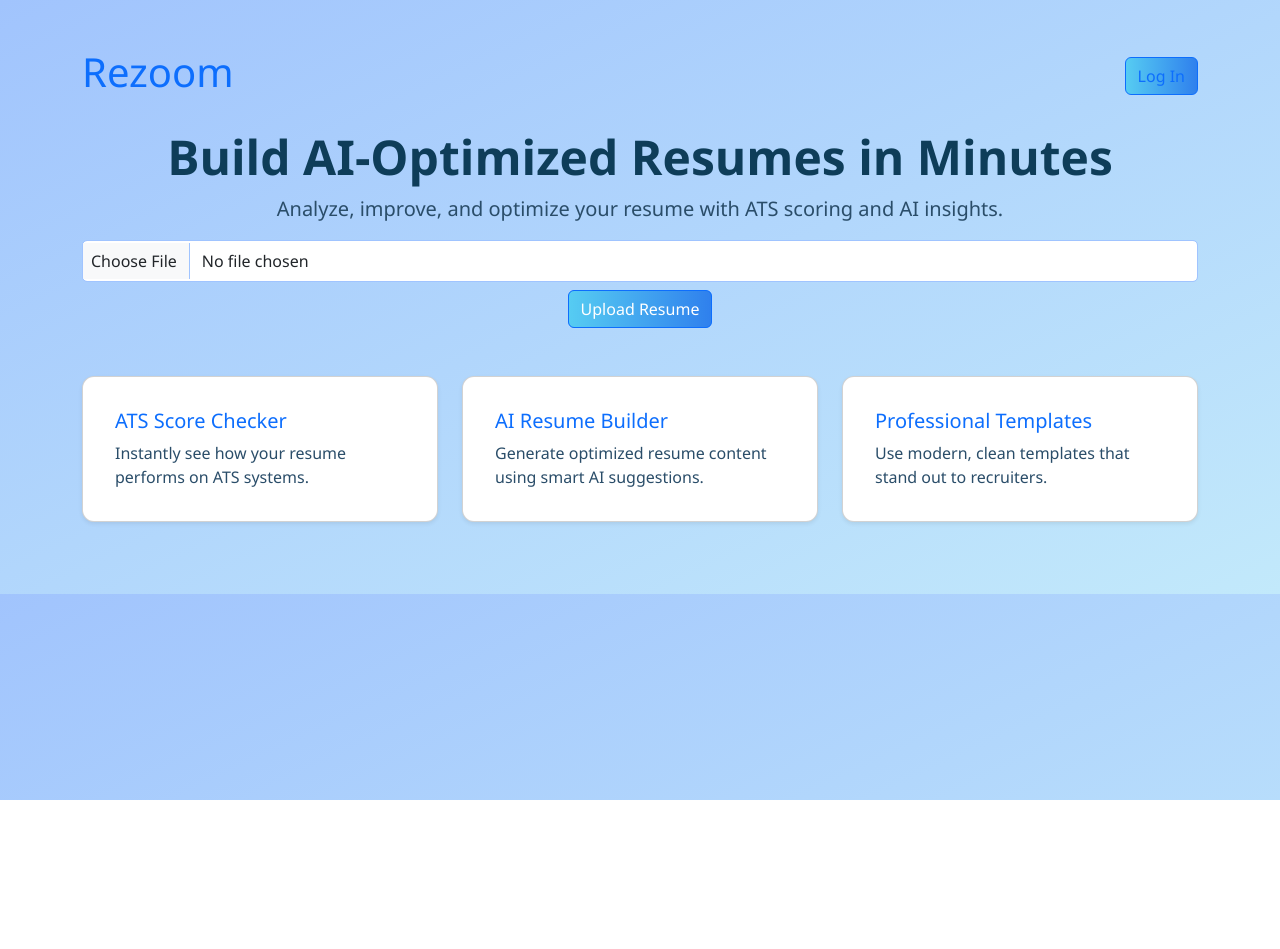
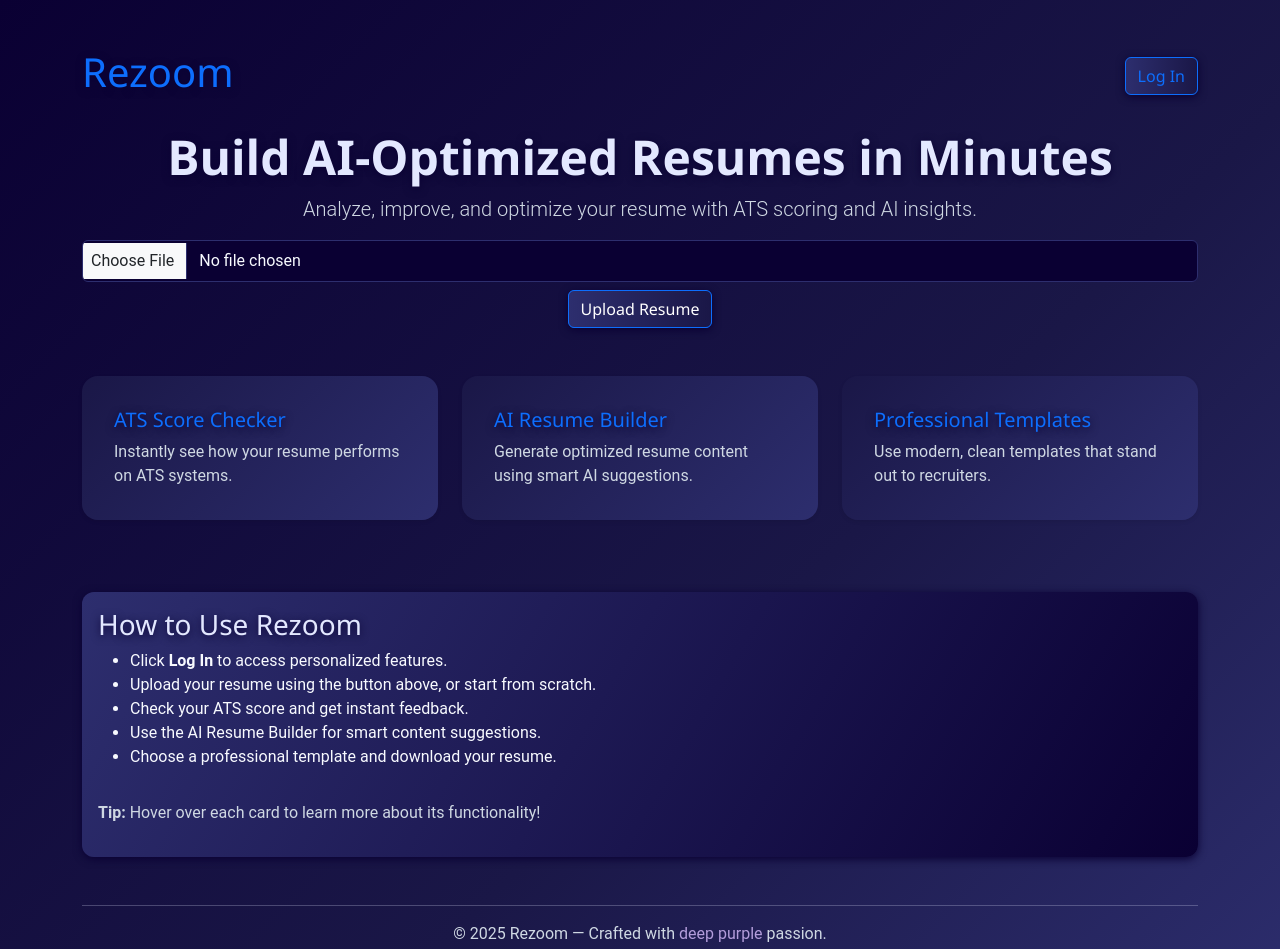
Before and after one commit to jaiii2909/rezoom, a React (Create React App) app: page / in a window 1280 px wide. Shown: the top 949 px of the page. Before the commit the page ends 800 px from the top, so only its background shows below. Built offline with nearby package versions, Linux system fonts and the light colour scheme.

Commit message:
Updated UI elements

```diff
--- a/package.json
+++ b/package.json
@@ -8,9 +8,11 @@
     "@testing-library/react": "^16.3.0",
     "@testing-library/user-event": "^13.5.0",
     "axios": "^1.11.0",
+    "lucide-react": "^0.539.0",
     "react": "^19.1.1",
     "react-circular-progressbar": "^2.2.0",
     "react-dom": "^19.1.1",
+    "react-router-dom": "^7.8.1",
     "react-scripts": "5.0.1",
     "web-vitals": "^2.1.4"
   },
--- a/src/App.js
+++ b/src/App.js
@@ -2,7 +2,6 @@ import React, { useState } from 'react';
 import Modal from './Modal';
 import Card from './Card';
 import Upload from './Upload';
-
 
 function App() {
   const [isModalOpen, setModalOpen] = useState(false);
@@ -23,14 +22,43 @@ function App() {
         <h2 className="display-5 fw-bold">Build AI-Optimized Resumes in Minutes</h2>
         <p className="lead">Analyze, improve, and optimize your resume with ATS scoring and AI insights.</p>
         <Upload />
-
       </div>
 
       <div className="row">
-        <div className="col-md-4"><Card title="ATS Score Checker" description="Instantly see how your resume performs on ATS systems." /></div>
-        <div className="col-md-4"><Card title="AI Resume Builder" description="Generate optimized resume content using smart AI suggestions." /></div>
-        <div className="col-md-4"><Card title="Professional Templates" description="Use modern, clean templates that stand out to recruiters." /></div>
+        <div className="col-md-4">
+          <Card title="ATS Score Checker" description="Instantly see how your resume performs on ATS systems." />
+        </div>
+        <div className="col-md-4">
+          <Card title="AI Resume Builder" description="Generate optimized resume content using smart AI suggestions." />
+        </div>
+        <div className="col-md-4">
+          <Card title="Professional Templates" description="Use modern, clean templates that stand out to recruiters." />
+        </div>
       </div>
+
+      {/* Instructions Section */}
+      <section className="instructions card mt-5">
+        <h3>How to Use Rezoom</h3>
+        <ul>
+          <li>Click <strong>Log In</strong> to access personalized features.</li>
+          <li>Upload your resume using the button above, or start from scratch.</li>
+          <li>Check your ATS score and get instant feedback.</li>
+          <li>Use the AI Resume Builder for smart content suggestions.</li>
+          <li>Choose a professional template and download your resume.</li>
+        </ul>
+        <p className="mt-3">
+          <strong>Tip:</strong> Hover over each card to learn more about its functionality!
+        </p>
+      </section>
+
+      {/* Extra Section: Contact or Footer */}
+      <footer className="footer mt-5 text-center">
+        <hr />
+        <p>
+          &copy; {new Date().getFullYear()} Rezoom &mdash; Crafted with <span style={{color: '#b39ddb'}}>deep purple</span> passion.<br />
+          Need help? <a href="mailto:support@rezoom.ai" style={{color: '#b39ddb'}}>Contact Support</a>
+        </p>
+      </footer>
 
       <Modal isOpen={isModalOpen} onClose={() => setModalOpen(false)} />
     </div>
--- a/src/Upload.js
+++ b/src/Upload.js
@@ -1,5 +1,5 @@
 // Upload.js
-import React, { useState } from 'react';
+import React, { useState, useEffect } from 'react';
 import axios from 'axios';
 
 function Upload() {
@@ -7,8 +7,23 @@ function Upload() {
   const [message, setMessage] = useState('');
   const [parsedText, setParsedText] = useState('');
   const [atsScore, setAtsScore] = useState(null);
-  const [suggestions, setSuggestions] = useState('');
+  const [displayScore, setDisplayScore] = useState(0);
+  const [suggestions, setSuggestions] = useState([]);
   const [loading, setLoading] = useState(false);
+
+  useEffect(() => {
+    if (atsScore !== null) {
+      let start = 0;
+      const interval = setInterval(() => {
+        start += 1;
+        if (start > atsScore) {
+          clearInterval(interval);
+        } else {
+          setDisplayScore(start);
+        }
+      }, 20); // speed
+    }
+  }, [atsScore]);
 
   const handleUpload = async (e) => {
     e.preventDefault();
@@ -18,13 +33,12 @@ function Upload() {
     setMessage('');
     setParsedText('');
     setAtsScore(null);
-    setSuggestions('');
+    setSuggestions([]);
 
     const formData = new FormData();
     formData.append('resume', file);
 
     try {
-      // ✅ Single API call
       const res = await axios.post('http://localhost:5000/api/upload', formData, {
         headers: { 'Content-Type': 'multipart/form-data' },
       });
@@ -32,7 +46,8 @@ function Upload() {
       setMessage(res.data.message || "Resume processed successfully!");
       setParsedText(res.data.text || 'No text extracted.');
       setAtsScore(res.data.atsScore || 0);
-      setSuggestions(res.data.suggestions || 'No suggestions available.');
+      setSuggestions(Array.isArray(res.data.suggestions) ? res.data.suggestions : []);
+
     } catch (err) {
       console.error(err);
       setMessage("Upload failed. Try again.");
@@ -45,7 +60,6 @@ function Upload() {
   const renderSuggestions = () => {
     if (!suggestions) return null;
 
-    // Split text into lines, remove empty lines
     const points = suggestions
       .split('\n')
       .map(p => p.trim())
@@ -54,7 +68,6 @@ function Upload() {
     return (
       <ul style={{ paddingLeft: '20px' }}>
         {points.map((point, index) => {
-          // Bold the first few words
           const words = point.split(' ');
           const boldPart = words.slice(0, 3).join(' ');
           const restPart = words.slice(3).join(' ');
@@ -67,6 +80,13 @@ function Upload() {
         })}
       </ul>
     );
+  };
+
+  // ✅ Function for color gradient based on score
+  const getColor = (score) => {
+    if (score < 40) return "#ff4d4d"; // red
+    if (score < 70) return "#ffc107"; // yellow
+    return "#28a745"; // green
   };
 
   return (
@@ -87,7 +107,7 @@ function Upload() {
 
     {/* Resume Preview */}
 {parsedText && (
-        <div className="mt-3 p-3 border rounded bg-light">
+  <div className="parsed-preview mt-3 p-3 border rounded">
     <h5>📄 Resume Preview:</h5>
     <p style={{ whiteSpace: 'pre-wrap' }}>
       {parsedText}
@@ -95,36 +115,63 @@ function Upload() {
   </div>
 )}
 
-      {/* ATS Score */}
+      {/* ATS Score - Circular Progress */}
       {atsScore !== null && (
-        <div className="mt-3 p-3 border rounded bg-white">
+        <div className="mt-4 text-center">
           <h5>📊 ATS Score:</h5>
+          <div style={{ position: "relative", width: "150px", height: "150px", margin: "0 auto" }}>
+            <svg width="150" height="150">
+              <circle
+                cx="75"
+                cy="75"
+                r="65"
+                stroke="#eee"
+                strokeWidth="10"
+                fill="none"
+              />
+              <circle
+                cx="75"
+                cy="75"
+                r="65"
+                stroke={getColor(displayScore)}
+                strokeWidth="10"
+                fill="none"
+                strokeDasharray={2 * Math.PI * 65}
+                strokeDashoffset={2 * Math.PI * 65 * (1 - displayScore / 100)}
+                strokeLinecap="round"
+                style={{
+                  transition: "stroke-dashoffset 0.3s ease, stroke 0.5s ease",
+                  filter: `drop-shadow(0 0 8px ${getColor(displayScore)})`
+                }}
+              />
+            </svg>
             <div
               style={{
-              height: '20px',
-              background: '#eee',
-              borderRadius: '10px',
-              overflow: 'hidden',
+                position: "absolute",
+                top: "50%",
+                left: "50%",
+                transform: "translate(-50%, -50%)",
+                fontSize: "24px",
+                fontWeight: "bold",
+                color: getColor(displayScore),
+                textShadow: `0 0 10px ${getColor(displayScore)}`
               }}
             >
-            <div
-              style={{
-                height: '100%',
-                width: `${atsScore}%`,
-                background: atsScore > 70 ? '#28a745' : '#ffc107',
-                transition: 'width 1.5s ease-in-out',
-              }}
-            />
+              {displayScore}%
             </div>
-          <p className="mt-1">{atsScore}%</p>
+          </div>
         </div>
       )}
 
       {/* AI Suggestions */}
-      {suggestions && (
-        <div className="mt-3 p-3 border rounded bg-light">
+{suggestions.length > 0 && (
+  <div className="ai-suggestions mt-3 p-3 border rounded">
     <h5>💡 AI Suggestions:</h5>
-          {renderSuggestions()}
+    <ul className="mb-0">
+      {suggestions.map((s, i) => (
+        <li key={i}><strong>•</strong> {s}</li>
+      ))}
+    </ul>
   </div>
 )}
     </div>
--- a/src/index.css
+++ b/src/index.css
@@ -1,36 +1,64 @@
+/* Deep Midnight Blue Theme + Polar White Accents & Animations */
+
 /* Reset */
 body {
   margin: 0;
   font-family: 'Segoe UI', 'Roboto', 'Oxygen', 'Ubuntu', 'Helvetica Neue', sans-serif;
-  -webkit-font-smoothing: antialiased;
-  -moz-osx-font-smoothing: grayscale;
-  background: linear-gradient(to bottom right, #a1c4fd, #c2e9fb); /* oceanic dreamy gradient */
-  color: #1f3b4d; /* Deep ocean blue for primary text */
+  background: linear-gradient(135deg, #0a0033 0%, #1a1747 60%, #2d2e6e 100%);
+  color: #f8faff;
+  min-height: 100vh;
+  transition: background 0.6s cubic-bezier(0.4,0,0.2,1);
+  animation: fadeInBg 1.5s ease;
 }
 
-/* For all headings */
-h1, h2, h3, h4, h5, h6 {
-  color: #0e3d59; /* Dreamy deep blue */
+@keyframes fadeInBg {
+  from { opacity: 0; }
+  to { opacity: 1; }
 }
 
-/* For paragraphs and span */
+/* Headings */
+h1, h2, h3, h4, h5, h6 {
+  color: #e3e8ff;
+  text-shadow: 0 2px 8px #0a0033;
+  font-family: 'Montserrat', 'Segoe UI', sans-serif;
+  animation: slideDown 0.8s cubic-bezier(0.4,0,0.2,1);
+}
+
+@keyframes slideDown {
+  from { transform: translateY(-30px); opacity: 0; }
+  to { transform: translateY(0); opacity: 1; }
+}
+
+/* Paragraphs and span */
 p, span {
-  color: #2a4d69; /* Muted ocean tone */
+  color: #cfd8e3;
+  font-family: 'Roboto', 'Segoe UI', sans-serif;
 }
 
 /* Buttons */
 button {
-  background: linear-gradient(to right, #56ccf2, #2f80ed); /* smooth ocean wave */
-  color: white;
+  background: linear-gradient(90deg, #2d2e6e 0%, #1a1747 100%);
+  color: #f8faff;
   border: none;
   padding: 0.5rem 1rem;
-  border-radius: 6px;
+  border-radius: 8px;
   cursor: pointer;
-  transition: background 0.3s ease;
+  box-shadow: 0 2px 8px #0a0033;
+  transition: background 0.3s, transform 0.2s;
+  font-weight: 500;
+  font-family: 'Montserrat', 'Segoe UI', sans-serif;
+  animation: fadeInBtn 1s;
+}
+
+@keyframes fadeInBtn {
+  from { opacity: 0; transform: scale(0.9);}
+  to { opacity: 1; transform: scale(1);}
 }
 
 button:hover {
-  background: linear-gradient(to right, #2f80ed, #56ccf2);
+  background: linear-gradient(90deg, #1a1747 0%, #2d2e6e 100%);
+  color: #e3e8ff;
+  transform: scale(1.05);
 }
 
 /* Inputs */
@@ -39,26 +67,81 @@ input[type="text"],
 input[type="email"],
 input[type="password"] {
   padding: 0.5rem;
-  border: 1px solid #a0c4ff;
-  border-radius: 5px;
+  border: 1px solid #2d2e6e;
+  border-radius: 6px;
+  background: #0a0033;
+  color: #f8faff;
   outline: none;
-  transition: border 0.3s ease;
+  transition: border 0.3s, box-shadow 0.3s;
+  font-family: 'Roboto', 'Segoe UI', sans-serif;
 }
 
 input:focus {
-  border-color: #5eaaa8;
-  box-shadow: 0 0 4px #5eaaa8;
+  border-color: #e3e8ff;
+  box-shadow: 0 0 8px #2d2e6e;
 }
 
 /* Card-style elements */
 .card {
-  background: white;
-  border-radius: 12px;
-  box-shadow: 0 4px 12px rgba(0, 0, 0, 0.08);
+  background: linear-gradient(135deg, #1a1747 0%, #2d2e6e 100%);
+  border-radius: 16px;
+  box-shadow: 0 4px 16px rgba(10, 0, 51, 0.25);
   padding: 1rem;
+  color: #f8faff;
+  animation: fadeInCard 1.2s;
+  border: none;
 }
 
-/* Smooth transitions */
-* {
-  transition: all 0.2s ease-in-out;
+@keyframes fadeInCard {
+  from { opacity: 0; transform: translateY(40px);}
+  to { opacity: 1; transform: translateY(0);}
 }
+
+/* Modal overlay */
+.modal {
+  background: rgba(10, 0, 51, 0.85) !important;
+  animation: fadeInModal 0.6s;
+}
+
+@keyframes fadeInModal {
+  from { opacity: 0;}
+  to { opacity: 1;}
+}
+
+/* Footer */
+.footer {
+  color: #e3e8ff;
+  background: none;
+  font-family: 'Montserrat', 'Segoe UI', sans-serif;
+}
+
+/* Instructions section */
+.instructions {
+  background: linear-gradient(120deg, #2d2e6e 0%, #0a0033 100%);
+  border-radius: 12px;
+  box-shadow: 0 2px 8px #0a0033;
+  color: #f8faff;
+  font-family: 'Roboto', 'Segoe UI', sans-serif;
+}
+
+*{
+  transition: all 0.2s cubic-bezier(0.4,0,0.2,1);
+}
+
+/* Add to your index.css or App.css */
+.ai-suggestions,
+.parsed-preview {
+  background: linear-gradient(120deg, #181a2a 0%, #23244a 100%);
+  color: #e3e8ff !important;
+  border-radius: 10px;
+  box-shadow: 0 2px 8px #0a0033;
+  padding: 1rem;
+  margin-bottom: 1.5rem;
+  font-family: 'Roboto', 'Segoe UI', sans-serif;
+  border: 1px solid #2d2e6e;
+}
+
+.ai-suggestions p,
+.parsed-preview p {
+  color: #e3e8ff !important;
+}
```
Also changed, not shown: 2 other files (tests, documents, lock files or other folders). Lines whose indentation alone changed are shown as unchanged.
